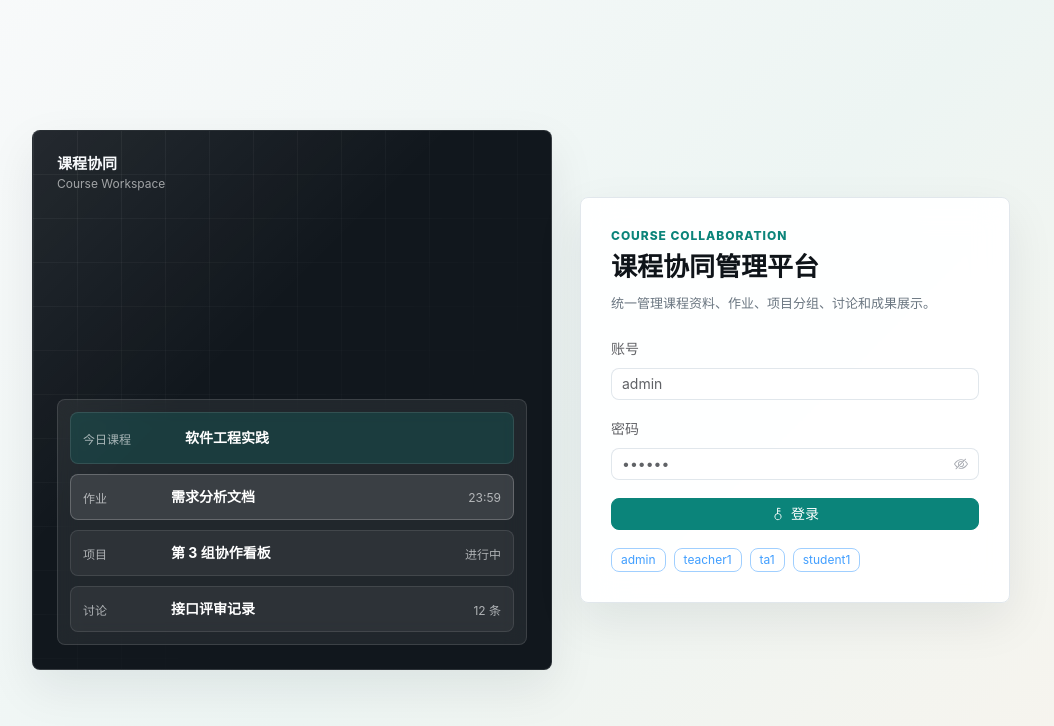
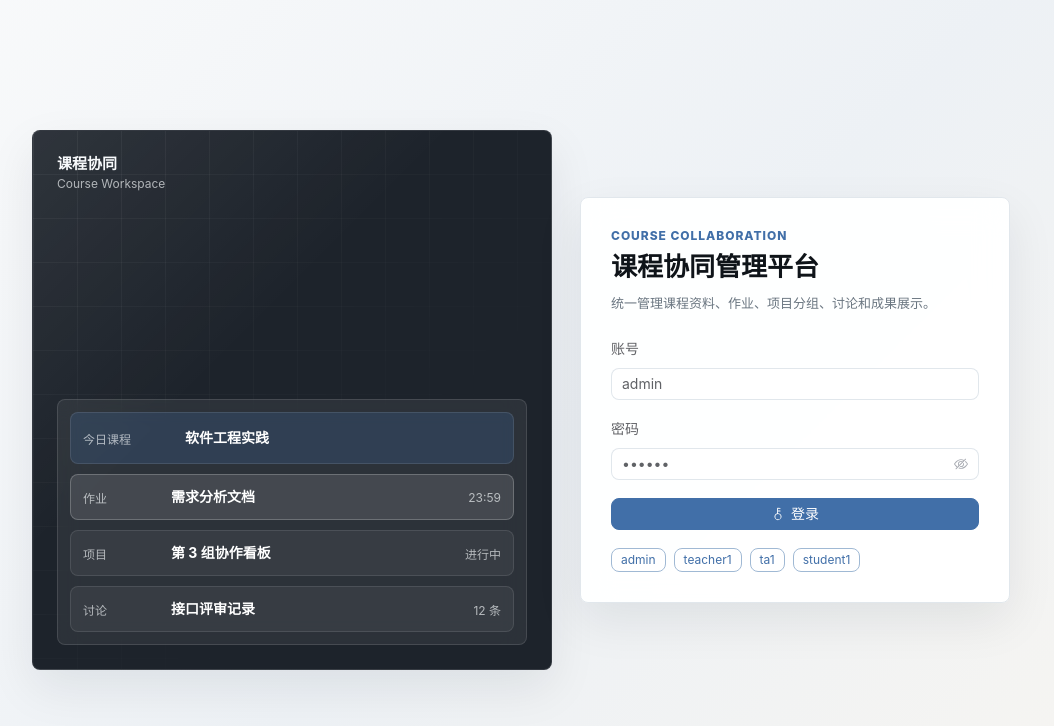
Before and after one commit to Yan233th/SHIEP-Course-Collaboration-Platform, a Vue app in the folder frontend/: page /login in a window 1280 px wide. Shown: the top 726 px of the page, without its empty margins (119-1173 px from the left). Built offline with nearby package versions, Linux system fonts and the light colour scheme.

Commit message:
Refine frontend theme colors

```diff
--- a/frontend/src/styles.css
+++ b/frontend/src/styles.css
@@ -3,30 +3,55 @@
 }
 
 :root {
-  color: #172026;
   font-family: Inter, "Segoe UI", "PingFang SC", "Microsoft YaHei", Arial, sans-serif;
-  background: #f5f6f8;
+  color: var(--app-ink);
+  background: var(--app-bg);
   --app-bg: #f5f6f8;
+  --app-bg-warm: #f7f5f1;
+  --app-bg-cool: #edf1f5;
   --app-surface: #ffffff;
   --app-surface-soft: #f8fafc;
   --app-border: #e1e7ec;
   --app-border-strong: #c5ced7;
+  --app-divider: #e9eef2;
   --app-muted: #6a7681;
   --app-ink: #172026;
   --app-ink-strong: #0f1419;
-  --app-sidebar: #101419;
+  --app-text-soft: #44525b;
+  --app-sidebar: #171c22;
+  --app-sidebar-raised: #1d232b;
   --app-sidebar-border: rgb(255 255 255 / 9%);
-  --app-accent: #0b847a;
-  --app-accent-deep: #086860;
-  --app-accent-soft: #eaf7f5;
-  --app-blue: #2f6fec;
-  --app-blue-soft: #eef4ff;
-  --app-gold: #a46717;
-  --app-gold-soft: #fff6e7;
-  --app-rose: #bc4b5a;
-  --app-rose-soft: #fff1f3;
+  --app-on-dark: #f8fafc;
+  --app-on-dark-strong: #ffffff;
+  --app-on-dark-muted: rgb(248 250 252 / 66%);
+  --app-on-dark-subtle: rgb(248 250 252 / 48%);
+  --app-menu-text: #cbd5df;
+  --app-menu-muted: #aeb9c4;
+  --app-brand: #416fa8;
+  --app-brand-rgb: 65 111 168;
+  --app-brand-rgb-list: 65, 111, 168;
+  --app-brand-deep: #2f5888;
+  --app-brand-soft: #edf4fb;
+  --app-brand-soft-strong: #d9e7f5;
+  --app-accent: var(--app-brand);
+  --app-accent-deep: var(--app-brand-deep);
+  --app-accent-soft: var(--app-brand-soft);
+  --app-blue: #5178a8;
+  --app-blue-soft: #edf3fb;
+  --app-gold: #b48632;
+  --app-gold-soft: #fff6e4;
+  --app-rose: #9b3346;
+  --app-rose-soft: #fff0f2;
   --app-shadow-sm: 0 1px 2px rgb(15 23 42 / 5%);
   --app-shadow: 0 18px 48px rgb(15 23 42 / 8%);
+  --el-color-primary: var(--app-brand);
+  --el-color-primary-dark-2: var(--app-brand-deep);
+  --el-color-primary-light-3: #7a9bc2;
+  --el-color-primary-light-5: #a0b9d4;
+  --el-color-primary-light-7: #c7d8ea;
+  --el-color-primary-light-8: #d9e7f5;
+  --el-color-primary-light-9: var(--app-brand-soft);
+  --el-color-primary-rgb: var(--app-brand-rgb-list);
 }
 
 html,
@@ -39,7 +64,7 @@
 body {
   margin: 0;
   background:
-    linear-gradient(180deg, #fafbfc 0%, #f5f6f8 42%, #eef3f2 100%);
+    linear-gradient(180deg, #fafbfc 0%, var(--app-bg) 42%, var(--app-bg-cool) 100%);
   color: var(--app-ink);
   overflow: hidden;
 }
@@ -64,7 +89,7 @@
   gap: 28px;
   padding: 42px 24px;
   background:
-    linear-gradient(135deg, #f9fafb 0%, #edf5f3 54%, #f8f4ed 100%);
+    linear-gradient(135deg, #f9fafb 0%, var(--app-bg-cool) 54%, var(--app-bg-warm) 100%);
   overflow: auto;
 }
 
@@ -78,10 +103,10 @@
   padding: 24px;
   border: 1px solid rgb(255 255 255 / 10%);
   border-radius: 8px;
-  color: #f8fafc;
+  color: var(--app-on-dark);
   background:
     linear-gradient(135deg, rgb(255 255 255 / 8%) 0%, rgb(255 255 255 / 0%) 40%),
-    #11171d;
+    var(--app-sidebar-raised);
   box-shadow: var(--app-shadow);
 }
 
@@ -124,7 +149,7 @@
 .login-brandline small,
 .brand-copy small {
   overflow: hidden;
-  color: rgb(255 255 255 / 58%);
+  color: var(--app-on-dark-muted);
   font-size: 12px;
   line-height: 1.3;
   text-overflow: ellipsis;
@@ -159,7 +184,7 @@
 .snapshot-head {
   grid-template-columns: 90px minmax(0, 1fr);
   min-height: 52px;
-  background: rgb(11 132 122 / 24%);
+  background: rgb(var(--app-brand-rgb) / 24%);
 }
 
 .snapshot-row.active {
@@ -170,14 +195,14 @@
 .snapshot-head span,
 .snapshot-row span,
 .snapshot-row small {
-  color: rgb(248 250 252 / 64%);
+  color: var(--app-on-dark-muted);
   font-size: 12px;
 }
 
 .snapshot-head strong,
 .snapshot-row strong {
   overflow: hidden;
-  color: #ffffff;
+  color: var(--app-on-dark-strong);
   font-size: 14px;
   line-height: 1.35;
   text-overflow: ellipsis;
@@ -255,7 +280,7 @@
   background:
     linear-gradient(180deg, rgb(255 255 255 / 5%) 0%, rgb(255 255 255 / 0%) 30%),
     var(--app-sidebar);
-  color: #f8fafc;
+  color: var(--app-on-dark);
   border-right: 1px solid var(--app-sidebar-border);
   overflow: hidden;
 }
@@ -266,7 +291,7 @@
   align-items: center;
   flex: 0 0 auto;
   padding: 0 18px;
-  color: #ffffff;
+  color: var(--app-on-dark-strong);
   text-decoration: none;
   border-bottom: 1px solid var(--app-sidebar-border);
 }
@@ -299,9 +324,10 @@
   top: 6px;
   bottom: 8px;
   left: 23px;
-  width: 2px;
-  border-radius: 2px;
-  background: linear-gradient(180deg, rgb(54 232 213 / 58%) 0%, rgb(255 255 255 / 16%) 100%);
+  width: 3px;
+  border-radius: 3px;
+  background: linear-gradient(180deg, rgb(var(--app-brand-rgb) / 92%) 0%, rgb(var(--app-brand-rgb) / 42%) 68%, rgb(255 255 255 / 18%) 100%);
+  box-shadow: 0 0 10px rgb(var(--app-brand-rgb) / 20%);
   pointer-events: none;
 }
 
@@ -311,7 +337,7 @@
   height: 42px;
   margin: 0;
   border-radius: 8px;
-  color: #cbd5df;
+  color: var(--app-menu-text);
   font-size: 14px;
   transition:
     background-color 0.2s ease,
@@ -355,7 +381,7 @@
   border-radius: 8px;
   opacity: 0;
   pointer-events: none;
-  background: linear-gradient(90deg, rgb(255 255 255 / 8%) 0%, rgb(11 132 122 / 20%) 100%);
+  background: linear-gradient(90deg, rgb(255 255 255 / 8%) 0%, rgb(var(--app-brand-rgb) / 24%) 100%);
   box-shadow: 0 8px 18px rgb(0 0 0 / 10%);
   transform: translateX(0);
   transition:
@@ -383,7 +409,7 @@
 
 .sidebar .el-sub-menu__title:hover,
 .sidebar .el-menu-item:hover {
-  color: #ffffff;
+  color: var(--app-on-dark-strong);
   background: rgb(255 255 255 / 8%);
 }
 
@@ -391,12 +417,12 @@
   min-width: 0;
   height: 38px;
   padding-left: 42px !important;
-  color: #aeb9c4;
+  color: var(--app-menu-muted);
   font-size: 13px;
 }
 
 .sidebar .el-menu-item.is-active {
-  color: #ffffff;
+  color: var(--app-on-dark-strong);
   font-weight: 800;
 }
 
@@ -416,7 +442,7 @@
 }
 
 .sidebar .el-menu-item.is-active .el-icon {
-  color: #ffffff;
+  color: var(--app-on-dark-strong);
 }
 
 .sidebar .el-sub-menu .el-menu-item.is-active {
@@ -428,7 +454,7 @@
 }
 
 .sidebar .el-sub-menu.is-active > .el-sub-menu__title {
-  color: #ffffff;
+  color: var(--app-on-dark-strong);
   font-weight: 700;
 }
 
@@ -472,12 +498,12 @@
 }
 
 .sidebar-profile:focus-visible {
-  outline: 2px solid rgb(110 231 216 / 72%);
+  outline: 2px solid rgb(var(--app-brand-rgb) / 72%);
   outline-offset: 2px;
 }
 
 .sidebar-profile span {
-  color: rgb(248 250 252 / 46%);
+  color: var(--app-on-dark-subtle);
   font-size: 12px;
   line-height: 1.3;
 }
@@ -490,13 +516,13 @@
 }
 
 .sidebar-profile strong {
-  color: #ffffff;
+  color: var(--app-on-dark-strong);
   font-size: 14px;
   line-height: 1.35;
 }
 
 .sidebar-profile small {
-  color: rgb(248 250 252 / 58%);
+  color: var(--app-on-dark-muted);
   font-size: 12px;
   line-height: 1.3;
 }
@@ -562,13 +588,13 @@
   align-items: center;
   gap: 10px;
   padding: 7px;
-  border: 1px solid #cfe2df;
+  border: 1px solid var(--app-brand-soft-strong);
   border-radius: 8px;
-  background: #f4fbfa;
+  background: var(--app-brand-soft);
 }
 
 .course-context span {
-  color: #315a55;
+  color: var(--app-brand-deep);
   font-size: 13px;
   font-weight: 700;
   white-space: nowrap;
@@ -618,7 +644,7 @@
   border-radius: 8px;
   background:
     linear-gradient(135deg, rgb(255 255 255 / 8%) 0%, transparent 42%),
-    #11171d;
+    var(--app-sidebar-raised);
   box-shadow: var(--app-shadow-sm);
 }
 
@@ -643,7 +669,7 @@
 .dashboard-hero h1 {
   max-width: 780px;
   margin: 0;
-  color: #ffffff;
+  color: var(--app-on-dark-strong);
   font-size: 30px;
   line-height: 1.22;
   letter-spacing: 0;
@@ -652,7 +678,7 @@
 .dashboard-hero p {
   max-width: 720px;
   margin: 8px 0 0;
-  color: rgb(248 250 252 / 70%);
+  color: var(--app-on-dark-muted);
   line-height: 1.6;
 }
 
@@ -667,14 +693,14 @@
 }
 
 .hero-context-label {
-  color: rgb(248 250 252 / 60%);
+  color: var(--app-on-dark-muted);
   font-size: 12px;
   font-weight: 700;
 }
 
 .hero-context-card strong {
   overflow: hidden;
-  color: #ffffff;
+  color: var(--app-on-dark-strong);
   font-size: 16px;
   line-height: 1.35;
   text-overflow: ellipsis;
@@ -683,7 +709,7 @@
 
 .hero-context-card small {
   overflow: hidden;
-  color: rgb(248 250 252 / 65%);
+  color: var(--app-on-dark-muted);
   font-size: 12px;
   text-overflow: ellipsis;
   white-space: nowrap;
@@ -699,7 +725,7 @@
 
 .eyebrow {
   margin: 0 0 7px !important;
-  color: #6ee7d8 !important;
+  color: #d8b36a !important;
   font-size: 12px;
   font-weight: 800;
   letter-spacing: 0.08em;
@@ -762,7 +788,7 @@
   white-space: nowrap;
 }
 
-.tone-teal .metric-icon {
+.tone-brand .metric-icon {
   color: var(--app-accent);
   background: var(--app-accent-soft);
 }
@@ -803,14 +829,14 @@
   padding: 11px 12px;
   border: 1px solid var(--app-border);
   border-radius: 8px;
-  color: #1d343b;
+  color: var(--app-ink);
   background: var(--app-surface);
   text-decoration: none;
   transition: border-color 0.16s ease, box-shadow 0.16s ease, transform 0.16s ease;
 }
 
 .quick-link:hover {
-  border-color: #9fcac5;
+  border-color: var(--app-brand-soft-strong);
   box-shadow: 0 12px 28px rgb(15 23 42 / 8%);
   transform: translateY(-1px);
 }
@@ -935,7 +961,7 @@
   border-radius: 8px;
   background:
     linear-gradient(135deg, rgb(255 255 255 / 8%) 0%, transparent 42%),
-    #11171d;
+    var(--app-sidebar-raised);
   box-shadow: var(--app-shadow-sm);
 }
 
@@ -958,7 +984,7 @@
 
 .profile-hero h1 {
   margin: 0;
-  color: #ffffff;
+  color: var(--app-on-dark-strong);
   font-size: 30px;
   line-height: 1.22;
   letter-spacing: 0;
@@ -967,7 +993,7 @@
 .profile-hero p:not(.eyebrow) {
   max-width: 680px;
   margin: 8px 0 0;
-  color: rgb(248 250 252 / 70%);
+  color: var(--app-on-dark-muted);
   line-height: 1.6;
 }
 
@@ -982,7 +1008,7 @@
 }
 
 .profile-identity span {
-  color: rgb(248 250 252 / 60%);
+  color: var(--app-on-dark-muted);
   font-size: 12px;
   font-weight: 700;
 }
@@ -995,13 +1021,13 @@
 }
 
 .profile-identity strong {
-  color: #ffffff;
+  color: var(--app-on-dark-strong);
   font-size: 18px;
   line-height: 1.3;
 }
 
 .profile-identity small {
-  color: rgb(248 250 252 / 65%);
+  color: var(--app-on-dark-muted);
   font-size: 12px;
 }
 
@@ -1091,7 +1117,7 @@
   gap: 16px;
   margin-bottom: 16px;
   padding-bottom: 14px;
-  border-bottom: 1px solid #e9eef2;
+  border-bottom: 1px solid var(--app-divider);
 }
 
 .section-heading.compact {
@@ -1116,7 +1142,7 @@
 .section-heading strong {
   flex: 0 0 auto;
   padding: 5px 10px;
-  border: 1px solid #f0dfbb;
+  border: 1px solid #ead8ae;
   border-radius: 8px;
   color: var(--app-gold);
   background: var(--app-gold-soft);
@@ -1147,7 +1173,7 @@
 .side-form {
   min-width: 0;
   padding-left: 18px;
-  border-left: 1px solid #e9eef2;
+  border-left: 1px solid var(--app-divider);
 }
 
 .side-form h3 {
@@ -1171,7 +1197,7 @@
 
 .notice-item p {
   margin: 0;
-  color: #44525b;
+  color: var(--app-text-soft);
   line-height: 1.65;
 }
 
@@ -1222,9 +1248,9 @@
 }
 
 .el-table {
-  --el-table-header-bg-color: #f8fafc;
-  --el-table-row-hover-bg-color: #f1f8f7;
-  --el-table-border-color: #e8eef0;
+  --el-table-header-bg-color: var(--app-surface-soft);
+  --el-table-row-hover-bg-color: var(--app-brand-soft);
+  --el-table-border-color: var(--app-divider);
   overflow: hidden;
   border: 1px solid var(--app-border);
   border-radius: 8px;
@@ -1235,7 +1261,7 @@
 }
 
 .el-table th.el-table__cell {
-  color: #54636d;
+  color: var(--app-muted);
   font-weight: 700;
 }
 
@@ -1344,7 +1370,7 @@
     padding-left: 0;
     padding-top: 16px;
     border-left: 0;
-    border-top: 1px solid #e9eef2;
+    border-top: 1px solid var(--app-divider);
   }
 
   .section-heading {
--- a/frontend/src/views/DashboardView.vue
+++ b/frontend/src/views/DashboardView.vue
@@ -177,7 +177,7 @@
     value: appState.courses.total,
     caption: '可访问课程空间',
     icon: Files,
-    tone: 'tone-teal'
+    tone: 'tone-brand'
   },
   {
     label: '当前课程人数',
--- a/frontend/vite.config.ts
+++ b/frontend/vite.config.ts
@@ -8,6 +8,7 @@
 export default defineConfig({
   plugins: [vue()],
   server: {
+    allowedHosts: true,
     port: 5173,
     proxy: {
       '/api': apiProxy
```
